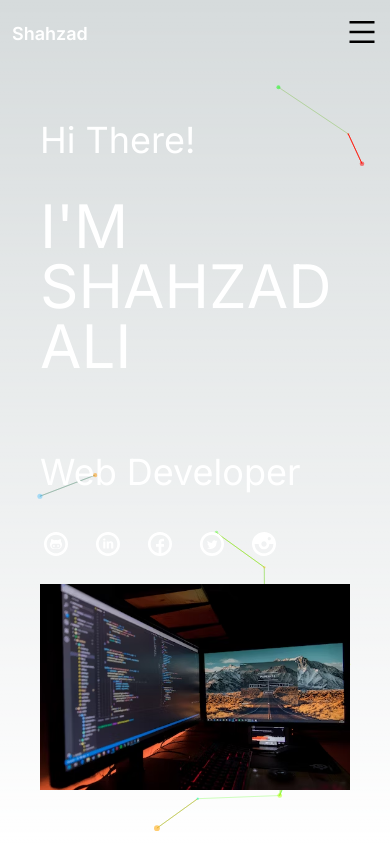
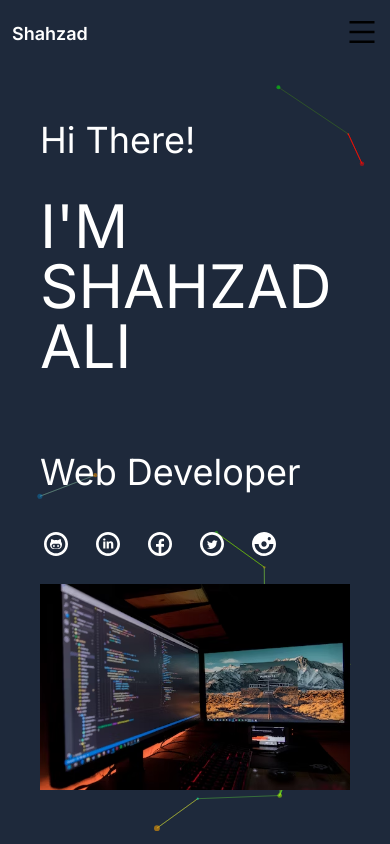
Before and after one commit to ShahzadAliSoomro/Animation-Particles-TypeScript, a Next.js app: page / in a window 390 px wide. Shown: the top 844 px of the page. Built offline with nearby package versions, Linux system fonts and the light colour scheme.

Commit message:
done to responsive

```diff
--- a/app/components/Design.tsx
+++ b/app/components/Design.tsx
@@ -20,9 +20,9 @@ export default function Design() {
   const particlesOptions: RecursivePartial<IOptions> = {
     "autoPlay": true,
     "background": {
-    //   "color": {
-    //     "value": "#000"
-    //   },
+      "color": {
+        "value": "#1E293B"
+      },
       "image": "",
       "position": "",
       "repeat": "",
```
